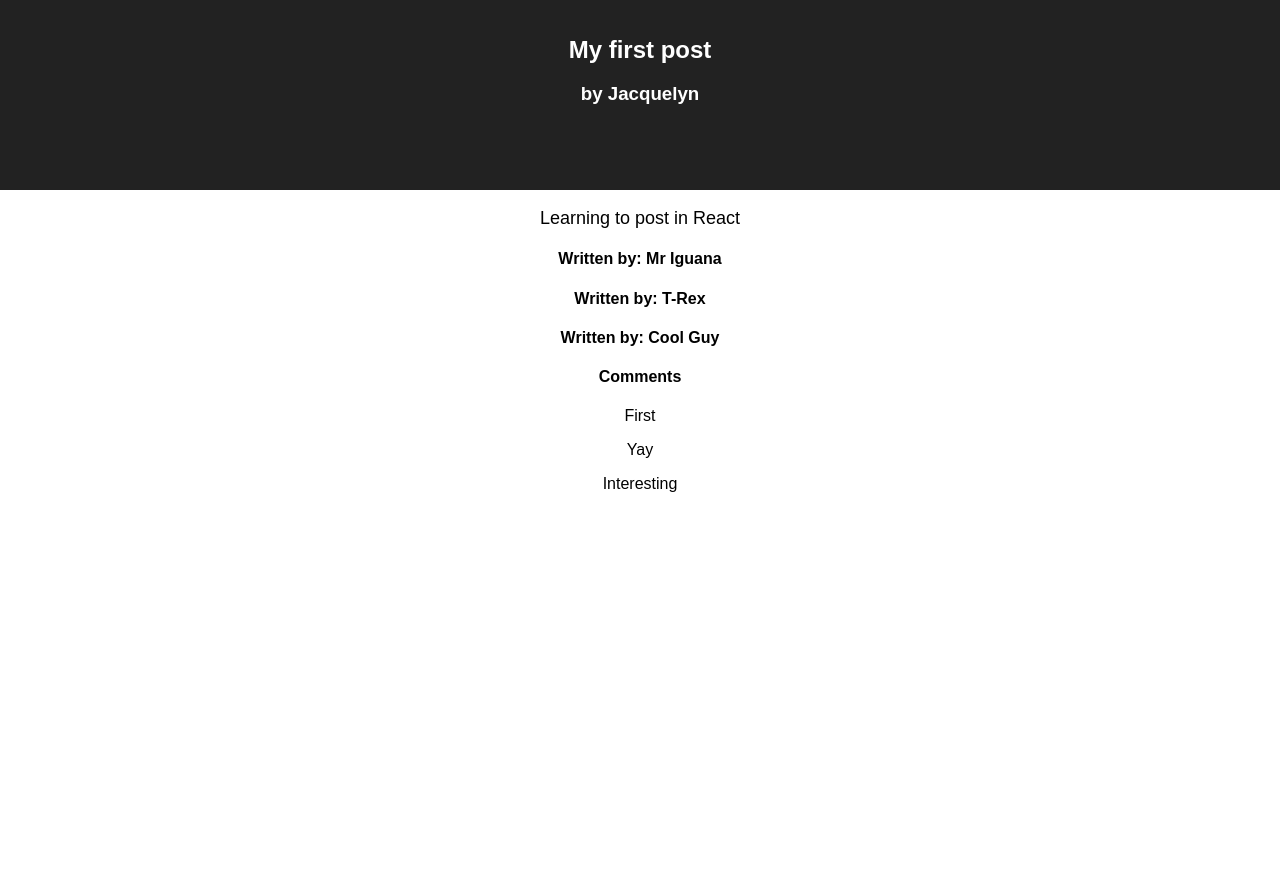
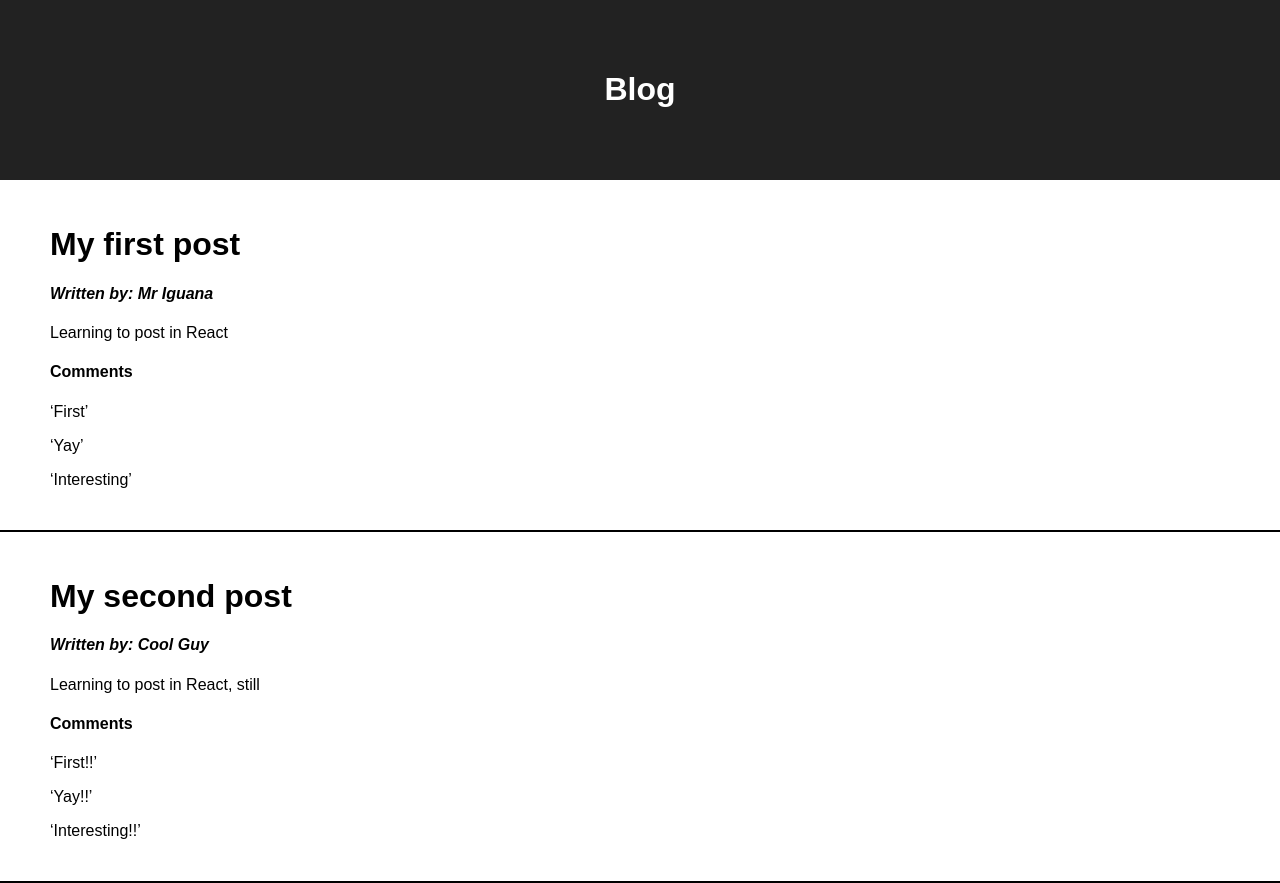
Before and after one commit to jacquelynmarcella/react_blog, a React (Create React App) app: page / in a window 1280 px wide. Before the commit the page ends 800 px from the top, so only its background shows below. Built offline with nearby package versions, Linux system fonts and the light colour scheme.

Commit message:
Updated with in class lab

```diff
--- a/src/App.css
+++ b/src/App.css
@@ -9,8 +9,7 @@
 
 .App-header {
   background-color: #222;
-  height: 150px;
-  padding: 20px;
+  padding: 50px;
   color: white;
 }
 
@@ -22,6 +21,12 @@
   font-size: large;
 }
 
+.post {
+  border-bottom: 2px solid black;
+  text-align: left;
+  padding: 25px 50px;
+}
+
 @keyframes App-logo-spin {
   from { transform: rotate(0deg); }
   to { transform: rotate(360deg); }
--- a/src/App.js
+++ b/src/App.js
@@ -1,39 +1,29 @@
 import React, { Component } from 'react';
 import logo from './logo.svg';
 import './App.css';
+import Comment from './Comments.js'
 import Author from './Author.js';
-
-let postContent = {
-  title: "My first post",
-  author: "Jacquelyn",
-  body: "Learning to post in React",
-  comments: [
-    "First",
-    "Yay",
-    "Interesting"
-    ]
-}
-
-let allAuthors = [
-  "Mr Iguana",
-  "T-Rex",
-  "Cool Guy"
-]
 
 class Post extends Component {
   render() {
+      const allPosts = this.props.posts.map( post => {
+        return (
+          <div class="post">
+            <h1 className="Title">{post.title}</h1>
+            <Author author={post.author} />
+            <p className="Post-intro">
+              {post.content}
+            </p>
+            <Comment comments={post.comments} />
+          </div>
+        );
+      })
     return (
       <div className="App">
         <header className="App-header">
-          <h1 className="App-title">{postContent.title}</h1>
-          <h3>by {postContent.author}</h3>
+          <h1>Blog</h1>
         </header>
-        <p className="App-intro">
-          {postContent.body}
-        </p>
-        {allAuthors.map( allAuthors => <Author body={allAuthors} /> )}
-        <h4>Comments</h4>
-        {postContent.comments.map( comments => <blockquote>{comments}</blockquote> )}
+        {allPosts}
       </div>
     );
   }
--- a/src/Author.js
+++ b/src/Author.js
@@ -1,13 +1,14 @@
 import React, { Component } from 'react';
 import logo from './logo.svg';
 import './App.css';
-
+import './App.js';
+import './Comments.js';
 
 class Author extends Component {
 	render() {
 		return (
 			<div>
-				<h4>Written by: {this.props.body}</h4>
+				<h4><em>Written by: {this.props.author}</em></h4>
 				{ console.log(this) }
 			</div>
 		);
--- /dev/null
+++ b/src/Comments.js
@@ -0,0 +1,17 @@
+import React, { Component } from 'react';
+
+class Comment extends Component {
+	render() {
+		const allComments = this.props.comments.map( comment => {
+			return <p>&lsquo;{comment}&rsquo;</p>
+		});
+		return (
+			<div>
+			<h4>Comments</h4>
+			<p>{ allComments }</p>
+			</div>
+		);
+	}
+}
+
+export default Comment;
--- a/src/index.js
+++ b/src/index.js
@@ -5,5 +5,26 @@ import Post from './App';
 import Author from './Author';
 import registerServiceWorker from './registerServiceWorker';
 
-ReactDOM.render(<Post />, document.getElementById('root'));
+let posts = [{
+	title: "My first post",
+	author: "Mr Iguana",
+	content: "Learning to post in React",
+	comments: [
+		"First",
+    	"Yay",
+    	"Interesting"
+    ]
+  },
+  {
+	title: "My second post",
+	author: "Cool Guy",
+	content: "Learning to post in React, still",
+	comments: [
+    	"First!!",
+    	"Yay!!",
+    	"Interesting!!"
+  	]
+}]
+
+ReactDOM.render(<Post posts={posts} />, document.getElementById('root'));
 registerServiceWorker();
```
